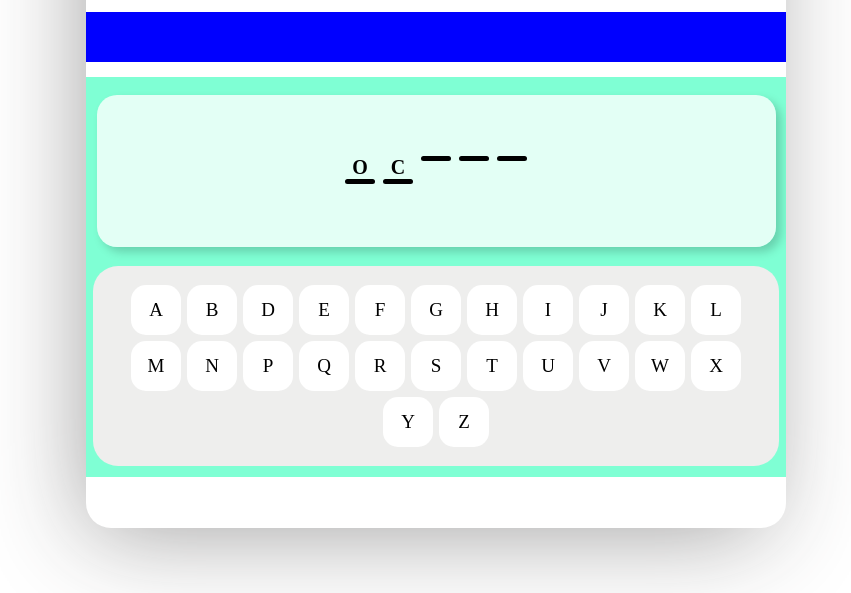
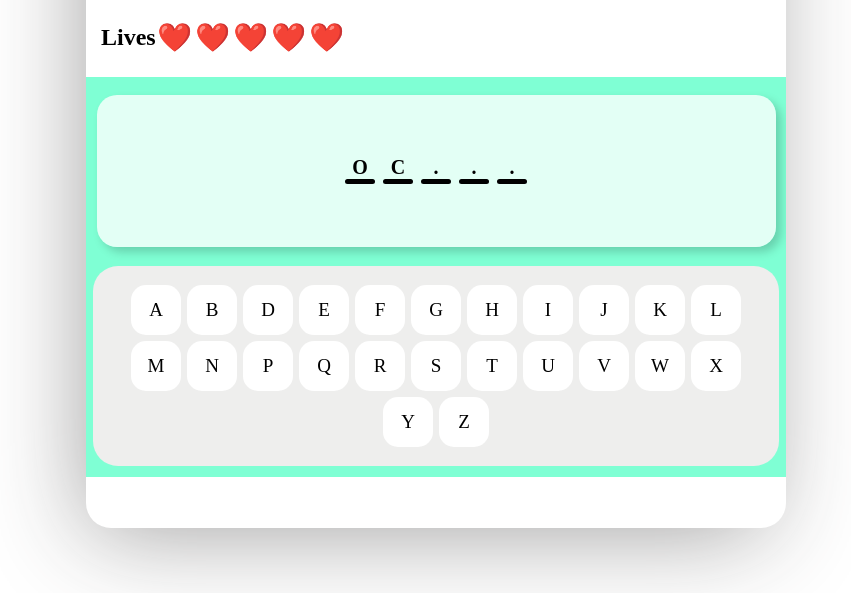
Before and after one commit to NIKHIL7154/Guess-The-Word-JS, a plain HTML site: page main.html in a window 1280 px wide. Both pictures are taken after a click on the button "Restart". Shown: the part 207-800 px from the top of the page, without its empty margins (204-1055 px from the left). Drawn offline with Linux system fonts and the light colour scheme; a web font is replaced by a local one.

Commit message:
Second update with lives functionality

```diff
--- a/logic.js
+++ b/logic.js
@@ -2,8 +2,10 @@ const words=["ELEPHANT",'DECIDE','PERSISTENT','OCEAN','CHILDREN','PROHIBITED','S
 
 const textshow =document.querySelector('.blankdiv')
 const alpha =document.querySelector('.alphas')
+const livediv=document.querySelector('.livescontainer')
+
 createbuttons()
-
+var livecounter=0
 var winstr=''
 
 function updatewin(val){
@@ -29,12 +31,22 @@ function enablekeys(wor){
                 }
 
             }else{
-                alert('Wrong input bhai')
+                const liveobj=document.getElementById('liveid'+livecounter);
+                liveobj.classList.add('livesfadeaway')
+                setTimeout(deletediv,700)
+
                 ele.target.remove()
+
             }
 
     })
+
 });
+}
+function deletediv(){
+    const liveobj=document.getElementById('liveid'+livecounter);
+    liveobj.remove()
+    livecounter=livecounter-1;
 }
 
 function countchars(char,word){
@@ -53,11 +65,29 @@ function createbuttons() {
         hell.innerHTML=letters[i]
         alpha.appendChild(hell)
     }
+}
+
+function livesadder(){
+    livediv.innerHTML=''
+    let i=0
+    for(i=0;i<5;i++){
+        let live=document.createElement('div')
+        live.className='lives'
+        live.id='liveid'+i
+        liveptag=document.createElement('p')
+        liveptag.innerHTML='❤️'
+        live.appendChild(liveptag)
+        livediv.appendChild(live)
+
+
+    }
+    livecounter=4
 
 }
 
 
 function restartgame(){
+    livesadder()
     let firstrem = 1
     let secondrem = 1
 
@@ -96,7 +126,7 @@ function restartgame(){
                     secondrem+=1
                 }
             }else{
-                leth2.innerHTML=''
+                leth2.innerHTML='.'
             }
 
             hrtag=document.createElement('hr')
--- a/main.html
+++ b/main.html
@@ -17,6 +17,11 @@
                 <button class="menubt">Quit</button>
             </div>
             <div class="lifediv">
+                <h2>Lives</h2>
+                <div class="livescontainer" style="display: flex;">
+                    <div class="lives livesfadeaway"><p>❤️</p>
+                    </div>
+                </div>
 
             </div>
             <div class="gamesection">
--- a/style.css
+++ b/style.css
@@ -4,7 +4,6 @@ body, html{
     margin: 0;
     height: 100%;
     width: 100%;
-
 }
 
 body *{
@@ -191,11 +190,49 @@ body *{
 
 .lifediv{
     height: 50px;
-    background-color: blue;
+    /* background-color: blue; */
     width: 100%;
     margin: 15px 0px;
     display: flex;
-    justify-content: center;
+    padding-left: 30px;
     align-items: center;
 
 }
+
+.lives{
+    width: 38px;
+    height: 38px;
+    /* background-color: beige; */
+    padding: 0;
+    display: flex;
+    align-items: center;
+    justify-content: center;
+    position: relative;
+
+
+}
+.livesfadeaway{
+    animation: 0.8s livefade linear;
+    -webkit-animation: 0.8s livefade linear;
+}
+
+@keyframes livefade {
+    0%{
+        opacity: 1;
+        top: 0px;
+    }
+    50%{
+        opacity: 0.5;
+        top: 25px;
+
+    }
+    100%{
+        opacity: 0;
+        top: 50px;
+    }
+
+}
+.lives p{
+    margin: 0;
+    font-size: 28px;
+}
```
